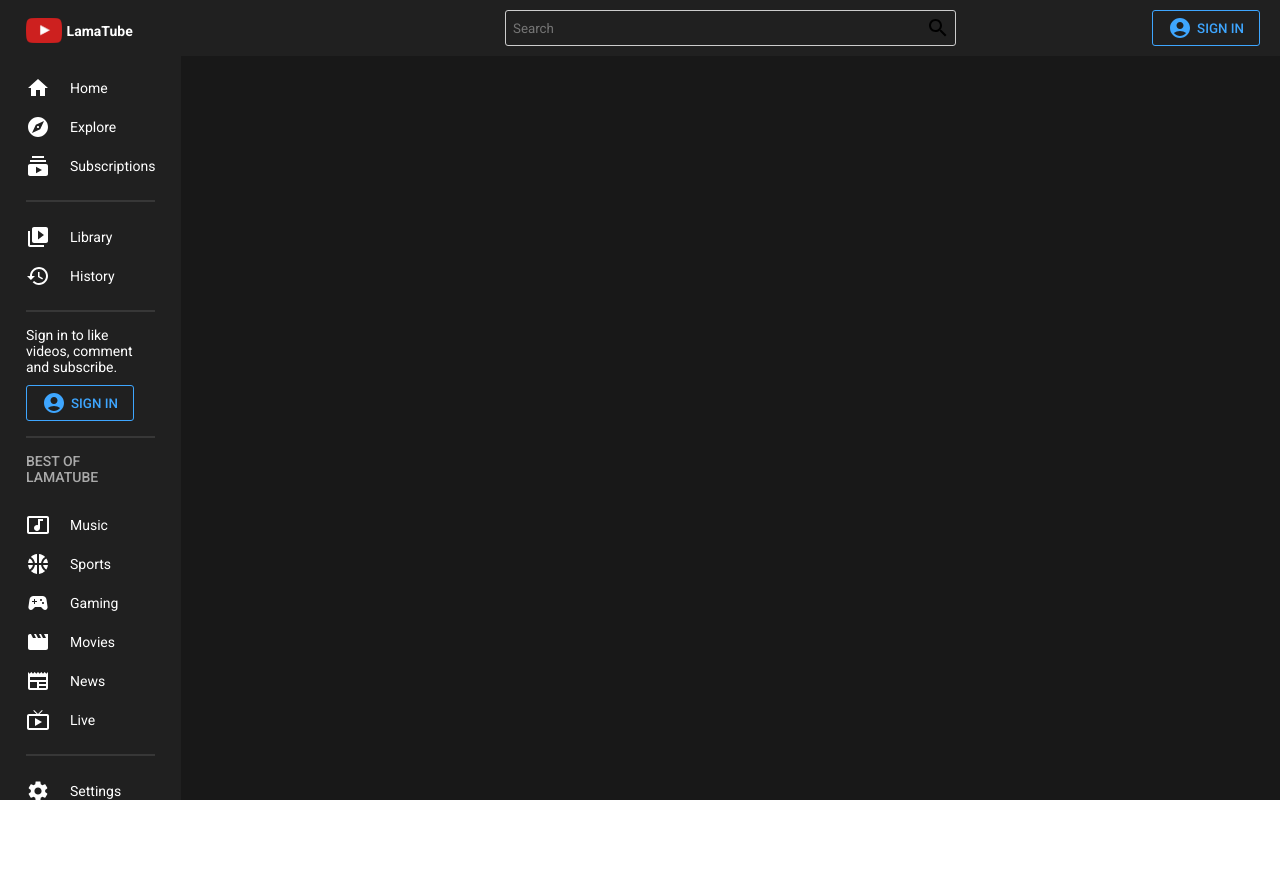
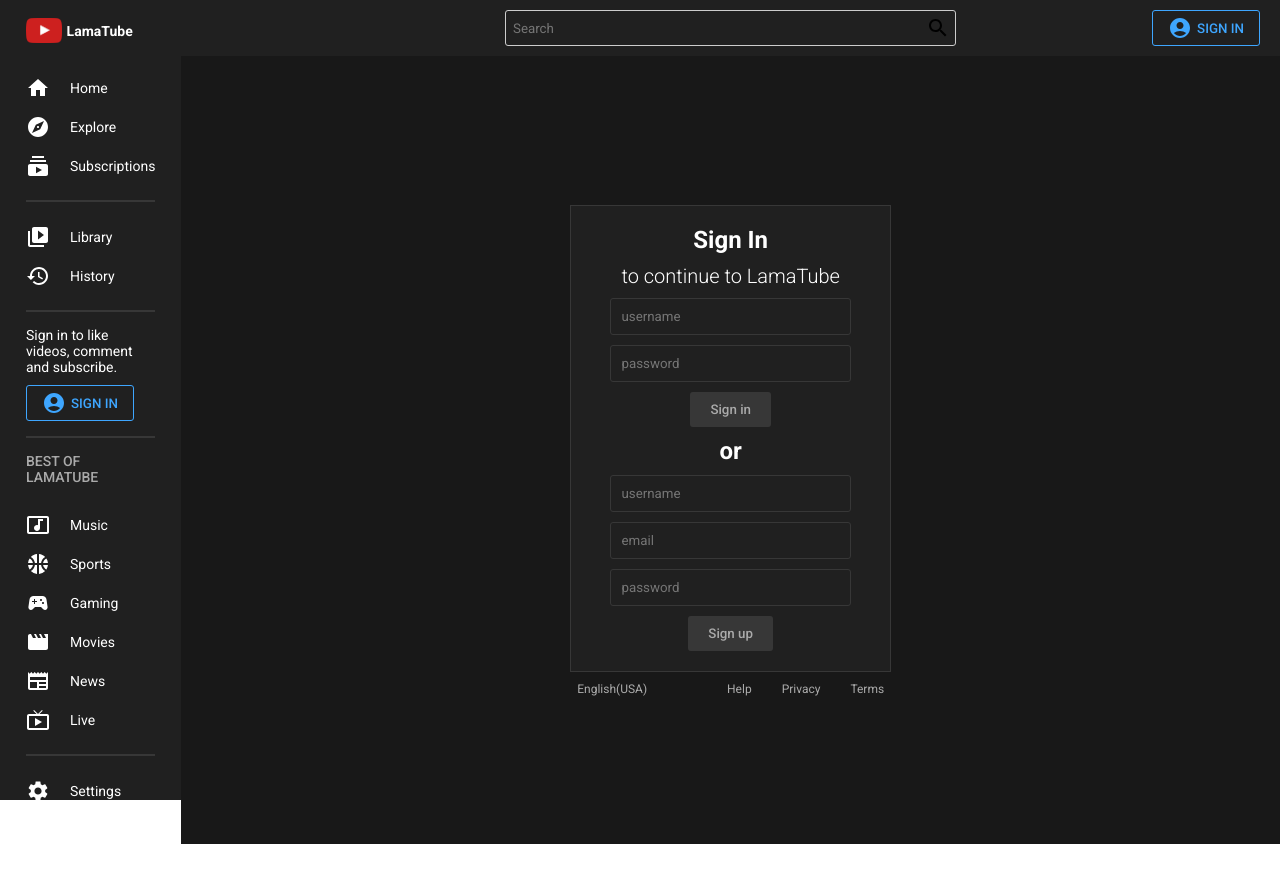
Before and after one commit to ZimmerF0/video_app, a React (Create React App) app: page /singin in a window 1280 px wide. Shown: the top 882 px of the page. Built offline with nearby package versions, Linux system fonts and the light colour scheme.

Commit message:
React Login page design

```diff
--- a/src/App.js
+++ b/src/App.js
@@ -6,6 +6,7 @@
 import { BrowserRouter, Routes, Route, Link } from "react-router-dom";
 import Home from "./pages/Home";
 import Video from "./pages/Video";
+import SingIn from "./pages/SingIn";
 
 const Container = styled.div`
   display: flex;
@@ -33,6 +34,7 @@
               <Routes>
                 <Route path="/">
                   <Route index element={<Home />} />
+                  <Route path="singin" element={<SingIn />} />
                   <Route path="video">
                     <Route path=":id" element={<Video />} />
                   </Route>
--- a/src/components/Menu.jsx
+++ b/src/components/Menu.jsx
@@ -118,10 +118,12 @@
         <Hr />
         <Login>
           Sign in to like videos, comment and subscribe.
-          <Button>
-            <AccountCircleIcon />
-            SIGN IN
-          </Button>
+          <Link to="singin" style={{ textDecoration: "none" }}>
+            <Button>
+              <AccountCircleIcon />
+              SIGN IN
+            </Button>
+          </Link>
         </Login>
         <Hr />
         <Title>BEST OF LAMATUBE</Title>
--- a/src/components/Navbar.jsx
+++ b/src/components/Navbar.jsx
@@ -2,6 +2,7 @@
 import styled from "styled-components";
 import AccountCircleIcon from "@mui/icons-material/AccountCircle";
 import SearchOutlinedIcon from "@mui/icons-material/SearchOutlined";
+import { Link } from "react-router-dom";
 
 const Container = styled.div`
   position: sticky;
@@ -57,10 +58,12 @@
           <Input placeholder="Search" />
           <SearchOutlinedIcon />
         </Search>
-        <Button>
-          <AccountCircleIcon />
-          SIGN IN
-        </Button>
+        <Link to="singin" style={{ textDecoration: "none" }}>
+          <Button>
+            <AccountCircleIcon />
+            SIGN IN
+          </Button>
+        </Link>
       </Wrapper>
     </Container>
   );
--- /dev/null
+++ b/src/pages/SingIn.jsx
@@ -0,0 +1,89 @@
+import React from "react";
+import styled from "styled-components";
+
+const Container = styled.div`
+  display: flex;
+  flex-direction: column;
+  align-items: center;
+  justify-content: center;
+  height: calc(100vh - 56px);
+  color: ${({ theme }) => theme.text};
+`;
+
+const Wrapper = styled.div`
+  display: flex;
+  align-items: center;
+  flex-direction: column;
+  background-color: ${({ theme }) => theme.bgLighter};
+  border: 1px solid ${({ theme }) => theme.soft};
+  padding: 20px 50px;
+  gap: 10px;
+`;
+
+const Title = styled.h1`
+  font-size: 24px;
+`;
+
+const SubTitle = styled.h2`
+  font-size: 20px;
+  font-weight: 300;
+`;
+
+const Input = styled.input`
+  border: 1px solid ${({ theme }) => theme.soft};
+  border-radius: 3px;
+  padding: 10px;
+  background-color: transparent;
+  width: 100%;
+`;
+
+const Button = styled.button`
+  border-radius: 3px;
+  border: none;
+  padding: 10px 20px;
+  font-weight: 500;
+  cursor: pointer;
+  background-color: ${({ theme }) => theme.soft};
+  color: ${({ theme }) => theme.textSoft};
+`;
+
+const More = styled.div`
+  display: flex;
+  margin-top: 10px;
+  font-size: 12px;
+  color: ${({ theme }) => theme.textSoft};
+`;
+const Links = styled.div`
+  margin-left: 50px;
+`;
+const Link = styled.span`
+margin-left: 30px;`;
+
+const SingIn = () => {
+  return (
+    <Container>
+      <Wrapper>
+        <Title>Sign In</Title>
+        <SubTitle>to continue to LamaTube</SubTitle>
+        <Input placeholder="username" />
+        <Input type="password" placeholder="password" />
+        <Button>Sign in</Button>
+        <Title>or</Title>
+        <Input placeholder="username" />
+        <Input placeholder="email" />
+        <Input type="password" placeholder="password" />
+        <Button>Sign up</Button>
+      </Wrapper>
+      <More>
+        English(USA)
+        <Links>
+          <Link>Help</Link>
+          <Link>Privacy</Link>
+          <Link>Terms</Link>
+        </Links>
+      </More>
+    </Container>
+  );
+};
+
+export default SingIn;
```
